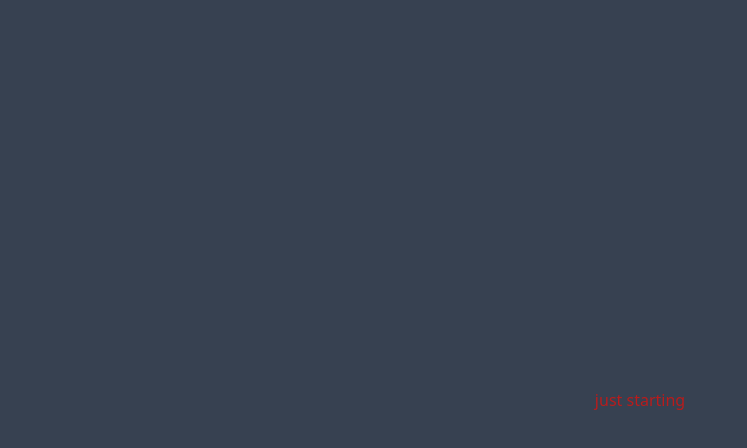
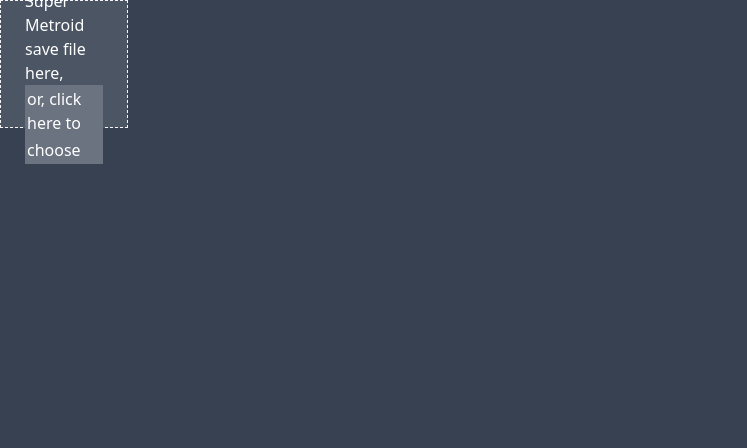
Before and after one commit to city41/zebesguide, a Next.js app: page / in a window 1280 px wide. Shown: the top 448 px of the page, without its empty margins (0-747 px from the left). Built offline with nearby package versions, Linux system fonts and the light colour scheme.

Commit message:
very basic parsing in place

```diff
--- /dev/null
+++ b/audio.d.ts
@@ -0,0 +1,3 @@
+declare module '*.oga';
+declare module '*.wav';
+declare module '*.mp3';
--- /dev/null
+++ b/css.d.ts
@@ -0,0 +1,2 @@
+declare module '*.module.css';
+declare module '*.css';
--- /dev/null
+++ b/images.d.ts
@@ -0,0 +1,5 @@
+declare module '*.png';
+declare module '*.gif';
+declare module '*.svg';
+declare module '*.jpg';
+declare module '*.jpeg';
--- a/package.json
+++ b/package.json
@@ -8,7 +8,9 @@
   "dependencies": {
     "@types/react": "^17.0.14",
     "@types/react-dom": "^17.0.9",
+    "clsx": "^1.1.1",
     "next": "latest",
+    "prettier": "^2.3.2",
     "react": "^17.0.2",
     "react-dom": "^17.0.2",
     "typescript": "^4.3.5"
--- /dev/null
+++ b/src/components/index/DropZone/DropZone.tsx
@@ -0,0 +1,54 @@
+import React, { useState } from 'react';
+import clsx from 'clsx';
+
+type DropZoneProps = {
+	onFileChosen: (file: File) => void;
+};
+
+function DropZone({ onFileChosen }: DropZoneProps) {
+	const [fileOver, setFileOver] = useState(false);
+
+	return (
+		<div
+			className={clsx(
+				'h-full w-full px-6 py-4 flex flex-col items-center justify-center bg-gray-600 border border-dashed border-gray-100',
+				{
+					'bg-gray-400': fileOver,
+				}
+			)}
+			onDragOver={(e) => {
+				e.preventDefault();
+				setFileOver(true);
+			}}
+			onDragLeave={(e) => {
+				e.preventDefault();
+				setFileOver(false);
+			}}
+			onDrop={(e) => {
+				e.preventDefault();
+				const file = e.dataTransfer.files?.[0];
+
+				if (file) {
+					onFileChosen(file);
+				}
+			}}
+		>
+			Drag a Super Metroid save file here,{' '}
+			<label className="inline-block bg-gray-500 p-0.5">
+				or, click here to choose
+				<input
+					style={{ width: 0.01, height: 0.01 }}
+					type="file"
+					onChange={(e) => {
+						const file = e.target.files?.[0];
+						if (file) {
+							onFileChosen(file);
+						}
+					}}
+				/>
+			</label>
+		</div>
+	);
+}
+
+export { DropZone };
--- /dev/null
+++ b/src/components/index/DropZone/index.ts
@@ -0,0 +1 @@
+export * from './DropZone';
--- /dev/null
+++ b/src/components/index/IndexPage.tsx
@@ -0,0 +1,30 @@
+import { useEffect, useState } from 'react';
+import { DropZone } from './DropZone';
+import { parse } from '../../parser';
+import type { SaveFile } from '../../parser';
+
+function IndexPage() {
+	const [file, setFile] = useState<null | File>(null);
+	const [parsedSaveFile, setParsedSaveFile] = useState<null | SaveFile>(null);
+
+	useEffect(() => {
+		if (file) {
+			const reader = new FileReader();
+			reader.addEventListener('loadend', () => {
+				const saveFile = new Uint8Array(reader.result as ArrayBuffer);
+				const parsed = parse(saveFile);
+				setParsedSaveFile(parsed);
+			});
+			reader.readAsArrayBuffer(file);
+		}
+	}, [file]);
+
+	return (
+		<div className="w-32 h-32">
+			<DropZone onFileChosen={(f) => setFile(f)} />
+			{parsedSaveFile && <pre>{JSON.stringify(parsedSaveFile, null, 2)}</pre>}
+		</div>
+	);
+}
+
+export { IndexPage };
--- a/src/pages/index.tsx
+++ b/src/pages/index.tsx
@@ -1,13 +1,8 @@
-import Head from 'next/head'
+import React from 'react';
+import { IndexPage } from '../components/index/IndexPage';
 
-export default function Home() {
-  return (
-    <div className="flex flex-col items-center justify-center min-h-screen py-2">
-      <Head>
-        <title>Super Metroid Tips</title>
-      </Head>
+function NextIndexPage() {
+	return <IndexPage />;
+}
 
-      <main className="flex flex-col items-center justify-center w-full flex-1 px-20 text-center text-red-700">just starting</main>
-    </div>
-  )
-}
+export default NextIndexPage;
--- /dev/null
+++ b/src/parser/index.ts
@@ -0,0 +1 @@
+export * from './parser';
--- /dev/null
+++ b/src/parser/parser.ts
@@ -0,0 +1,29 @@
+type SaveFile = {
+	energy: {
+		current: number;
+		max: number;
+	};
+};
+
+const FIRST_SAVE_OFFSET = 0x10;
+const SAVE_FILE_SIZE = 0x65c;
+
+/**
+ * Reads a Super Metroid SRAM save file and returns
+ * the first save parsed out into an object
+ */
+function parse(saveFile: Uint8Array): SaveFile {
+	const view = new DataView(
+		saveFile.slice(FIRST_SAVE_OFFSET, FIRST_SAVE_OFFSET + SAVE_FILE_SIZE).buffer
+	);
+
+	return {
+		energy: {
+			current: view.getUint16(0x20, true),
+			max: view.getUint16(0x22, true),
+		},
+	};
+}
+
+export { parse };
+export type { SaveFile };
--- a/tsconfig.json
+++ b/tsconfig.json
@@ -6,11 +6,13 @@
       "dom.iterable",
       "esnext"
     ],
-    "allowJs": true,
+    "allowJs": false,
     "skipLibCheck": true,
-    "strict": false,
+    "strict": true,
     "forceConsistentCasingInFileNames": true,
     "noEmit": true,
+    "noUnusedLocals": true,
+    "noUnusedParameters": true,
     "esModuleInterop": true,
     "module": "esnext",
     "moduleResolution": "node",
```
Also changed, not shown: 2 other files (tests, documents, lock files or other folders).
